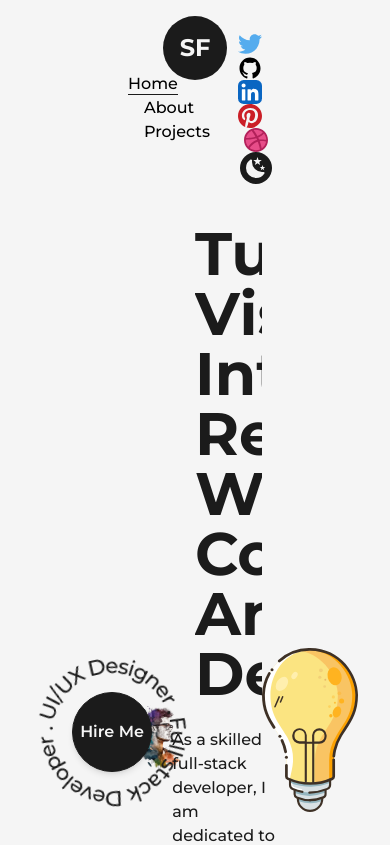
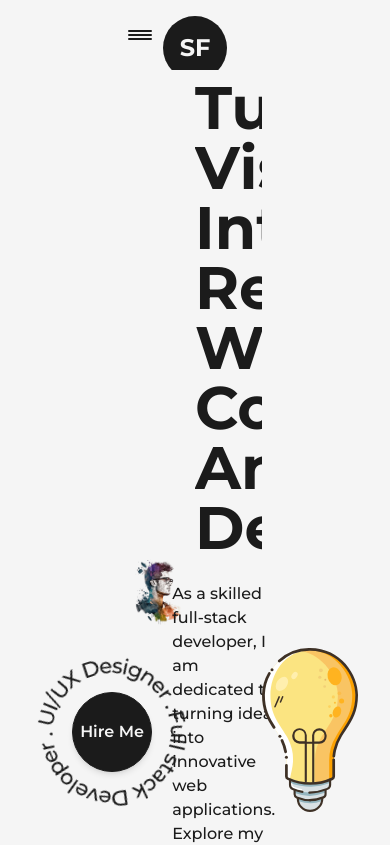
Before and after one commit to SaadFarooq-Dev/portfolio, a Next.js app: page / in a window 390 px wide. Shown: the top 845 px of the page. Built offline with nearby package versions, Linux system fonts and the light colour scheme.

Commit message:
Maked NavBar responsive and created components for mobile and web view

```diff
--- /dev/null
+++ b/src/components/CustomLinkMobile/CustomLinkMobile.js
@@ -0,0 +1,22 @@
+import React from 'react'
+import { useRouter } from 'next/router'
+
+const CustomLinkMobile = ({ href, title, className = '', toggle }) => {
+  const router = useRouter()
+
+  const handleClick = () => {
+    toggle()
+    router.push(href)
+  }
+
+  return (
+    <button onClick={handleClick} href={href} className={`${className} relative group text-light dark:text-dark my-2`}>
+      {title}
+      <span className={`h-[1px] inline-block bg-light dark:bg-dark absolute left-0 -bottom-0.5 group-hover:w-full translate-[width] ease duration-300 ${router.asPath === href ? 'w-full' : 'w-0'} `} >
+        &nbsp;
+      </span>
+    </button>
+  )
+}
+
+export default CustomLinkMobile
--- /dev/null
+++ b/src/components/CustomLinkMobile/index.js
@@ -0,0 +1,3 @@
+import CustomLinkMobile from "./CustomLinkMobile";
+
+export default CustomLinkMobile
--- a/src/components/NavBar/NavBar.js
+++ b/src/components/NavBar/NavBar.js
@@ -1,34 +1,38 @@
-import React from 'react'
+import React, { useState } from 'react'
 import { motion } from 'framer-motion'
 
 import CustomLink from '../CustomLink'
 import Logo from '../Logo'
 import { DribbbleIcon, GithubIcon, LinkedInIcon, MoonIcon, PinterestIcon, SunIcon, TwitterIcon } from '../Icons'
 import useThemeSwitcher from '../hooks'
+import CustomLinkMobile from '../CustomLinkMobile'
+import NavBarMobile from './NavBarMobile'
+import NavBarWeb from './NavBarWeb'
 
 const NavBar = () => {
 
   const [mode, setMode] = useThemeSwitcher()
+  const [isOpen, setIsOpen] = useState(false)
+
+  const handleClick = () => {
+    setIsOpen(!isOpen)
+  }
 
   return (
-    <header className='w-full px-32 py-8 font-medium flex items-center justify-between dark:text-light' >
-      <nav>
-        <CustomLink href={'/'} title={'Home'} className='mr-4' />
-        <CustomLink href={'/about'} title={'About'} className='mx-4' />
-        <CustomLink href={'/projects'} title={'Projects'} className='mx-4' />
-      </nav>
-      <nav className='flex items-center justify-center flex-wrap [&>a]:w-6'>
-        <motion.a href={'/'} target={'_blank'} className='mx-3' whileHover={{ y: -2 }} whileTap={{ scale: 0.9 }} > <TwitterIcon /></motion.a>
-        <motion.a href={'/'} target={'_blank'} className='mx-3' whileHover={{ y: -2 }} whileTap={{ scale: 0.9 }}><GithubIcon /></motion.a>
-        <motion.a href={'/'} target={'_blank'} className='mx-3' whileHover={{ y: -2 }} whileTap={{ scale: 0.9 }}><LinkedInIcon /></motion.a>
-        <motion.a href={'/'} target={'_blank'} className='mx-3 bg-light rounded-full' whileHover={{ y: -2 }} whileTap={{ scale: 0.9 }}><PinterestIcon /></motion.a>
-        <motion.a href={'/'} target={'_blank'} className='ml-3' whileHover={{ y: -2 }} whileTap={{ scale: 0.9 }}><DribbbleIcon /></motion.a>
-        <button className={`ml-3 flex items-center justify-center rounded-full p-1 ${mode === 'light' ? 'bg-dark text-light' : 'bg-light text-dark'}`} onClick={() => setMode(mode === 'light' ? "dark" : "light")}>
-          {
-            mode === 'dark' ? <SunIcon className={"fill-dark"} /> : <MoonIcon className={"fill-dark"} />
-          }
-        </button>
-      </nav>
+    <header className='w-full px-32 py-8 font-medium flex items-center justify-between dark:text-light relative' >
+      <button className='flex-col justify-center items-center hidden lg:flex' onClick={handleClick}>
+        <span className={`bg-dark dark:bg-light block transition-all duration-300 ease-out h-0.5 w-6 rounded-sm  ${isOpen ? 'rotate-45 translate-y-1' : '-translate-y-0.5'}`}></span>
+        <span className={`bg-dark dark:bg-light block transition-all duration-300 ease-out h-0.5 w-6 rounded-sm scroll-my-0.5 ${isOpen ? 'opacity-0' : 'opacity-100'}`}></span>
+        <span className={`bg-dark dark:bg-light block transition-all duration-300 ease-out h-0.5 w-6 rounded-sm  ${isOpen ? '-rotate-45 -translate-y-1' : 'translate-y-0.5'}`}></span>
+      </button>
+      <NavBarWeb mode={mode} setMode={setMode} />
+
+      {
+        isOpen ?
+          <NavBarMobile handleClick={handleClick} mode={mode} setMode={setMode} />
+          : null
+      }
+
       <div className='absolute left-[50%] top-2 translate-x-[-50%]'>
         <Logo />
       </div>
--- /dev/null
+++ b/src/components/NavBar/NavBarMobile.js
@@ -0,0 +1,43 @@
+import { motion } from 'framer-motion'
+import React from 'react'
+import CustomLinkMobile from '../CustomLinkMobile'
+import { DribbbleIcon, GithubIcon, LinkedInIcon, MoonIcon, PinterestIcon, SunIcon, TwitterIcon } from '../Icons'
+
+const NavBarMobile = ({handleClick, mode, setMode }) => {
+  return (
+    <motion.div
+    initial={{
+      scale:0,
+      opacity:0,
+      x:'-50%',
+      y:'-50%',
+    }}
+    animate={{
+      scale:1,
+      opacity:1
+    }}
+    transition={{duration:0.2}}
+
+    className='min-w-[70vw] flex flex-col justify-between items-center fixed top-1/2 left-1/2 -translate-x-1/2 -translate-y-1/2 z-30 bg-dark/90 dark:bg-light/75 rounded-lg backdrop-blur-md py-32' >
+    <nav className='flex items-center flex-col justify-center'>
+        <CustomLinkMobile href={'/'} title={'Home'} className='' toggle={handleClick}/>
+        <CustomLinkMobile href={'/about'} title={'About'} className='' toggle={handleClick}/>
+        <CustomLinkMobile href={'/projects'} title={'Projects'} className='' toggle={handleClick}/>
+      </nav>
+      <nav className='flex items-center justify-center flex-wrap mt-2  [&>a]:w-6'>
+        <motion.a href={'/'} target={'_blank'} className='mr-3 sm:mx-1' whileHover={{ y: -2 }} whileTap={{ scale: 0.9 }} > <TwitterIcon /></motion.a>
+        <motion.a href={'/'} target={'_blank'} className='mx-3 bg-light dark:bg-dark rounded-full sm:mx-1'  whileHover={{ y: -2 }} whileTap={{ scale: 0.9 }}><GithubIcon /></motion.a>
+        <motion.a href={'/'} target={'_blank'} className='mx-3 sm:mx-1' whileHover={{ y: -2 }} whileTap={{ scale: 0.9 }}><LinkedInIcon /></motion.a>
+        <motion.a href={'/'} target={'_blank'} className='mx-3 sm:mx-1 bg-light rounded-full' whileHover={{ y: -2 }} whileTap={{ scale: 0.9 }}><PinterestIcon /></motion.a>
+        <motion.a href={'/'} target={'_blank'} className='ml-3 sm:mx-1' whileHover={{ y: -2 }} whileTap={{ scale: 0.9 }}><DribbbleIcon /></motion.a>
+        <button className={`ml-3 flex items-center justify-center rounded-full p-1 ${mode === 'light' ? 'bg-dark text-light' : 'bg-light text-dark'}`} onClick={() => setMode(mode === 'light' ? "dark" : "light")}>
+          {
+            mode === 'dark' ? <SunIcon className={"fill-dark"} /> : <MoonIcon className={"fill-dark"} />
+          }
+        </button>
+      </nav>
+    </motion.div>
+  )
+}
+
+export default NavBarMobile
--- /dev/null
+++ b/src/components/NavBar/NavBarWeb.js
@@ -0,0 +1,30 @@
+import React from 'react'
+import CustomLink from '../CustomLink'
+import { motion } from 'framer-motion'
+import { DribbbleIcon, GithubIcon, LinkedInIcon, MoonIcon, PinterestIcon, SunIcon, TwitterIcon } from '../Icons'
+
+const NavBarWeb = ({mode, setMode}) => {
+  return (
+    <div className='w-full flex justify-between items-center lg:hidden'>
+    <nav>
+        <CustomLink href={'/'} title={'Home'} className='mr-4' />
+        <CustomLink href={'/about'} title={'About'} className='mx-4' />
+        <CustomLink href={'/projects'} title={'Projects'} className='mx-4' />
+      </nav>
+      <nav className='flex items-center justify-center flex-wrap [&>a]:w-6'>
+        <motion.a href={'/'} target={'_blank'} className='mr-3' whileHover={{ y: -2 }} whileTap={{ scale: 0.9 }} > <TwitterIcon /></motion.a>
+        <motion.a href={'/'} target={'_blank'} className='mx-3' whileHover={{ y: -2 }} whileTap={{ scale: 0.9 }}><GithubIcon /></motion.a>
+        <motion.a href={'/'} target={'_blank'} className='mx-3' whileHover={{ y: -2 }} whileTap={{ scale: 0.9 }}><LinkedInIcon /></motion.a>
+        <motion.a href={'/'} target={'_blank'} className='mx-3 bg-light rounded-full' whileHover={{ y: -2 }} whileTap={{ scale: 0.9 }}><PinterestIcon /></motion.a>
+        <motion.a href={'/'} target={'_blank'} className='ml-3' whileHover={{ y: -2 }} whileTap={{ scale: 0.9 }}><DribbbleIcon /></motion.a>
+        <button className={`ml-3 flex items-center justify-center rounded-full p-1 ${mode === 'light' ? 'bg-dark text-light' : 'bg-light text-dark'}`} onClick={() => setMode(mode === 'light' ? "dark" : "light")}>
+          {
+            mode === 'dark' ? <SunIcon className={"fill-dark"} /> : <MoonIcon className={"fill-dark"} />
+          }
+        </button>
+      </nav>
+    </div>
+  )
+}
+
+export default NavBarWeb
--- a/tailwind.config.js
+++ b/tailwind.config.js
@@ -26,6 +26,14 @@ module.exports = {
         circularDark: 'repeating-radial-gradient(rgba(255,255,255,0.5) 2px, #1b1b1b 8px, #1b1b1b 100px);'
       }
     },
+    screens:{
+      "2xl": { max: "1535px" },
+      xl: { max: "1279px" },
+      lg: { max: "1023px" },
+      md: { max: "767px" },
+      sm: { max: "639px" },
+      xs: { max: "479px" },
+    }
   },
   plugins: [],
 }
```
